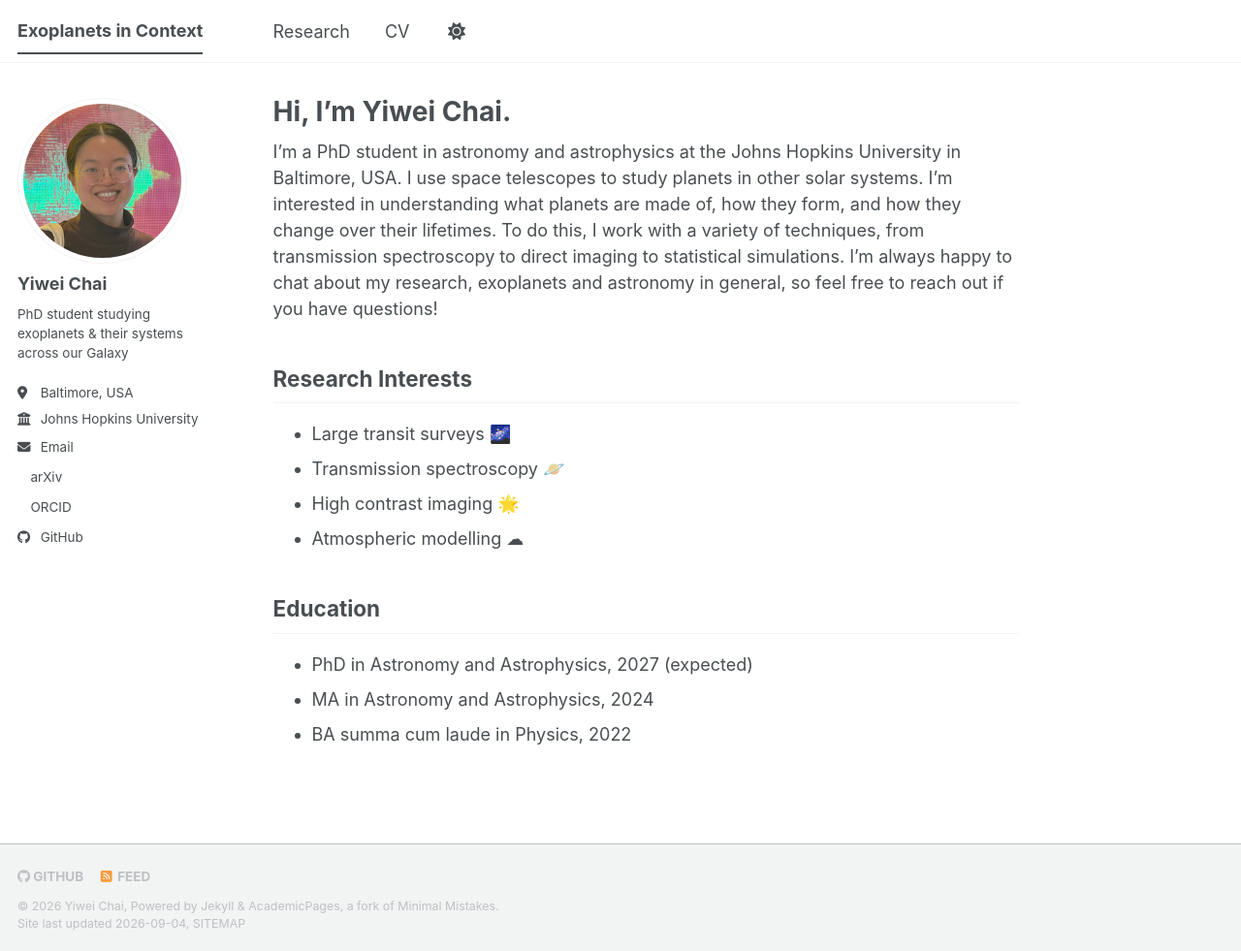
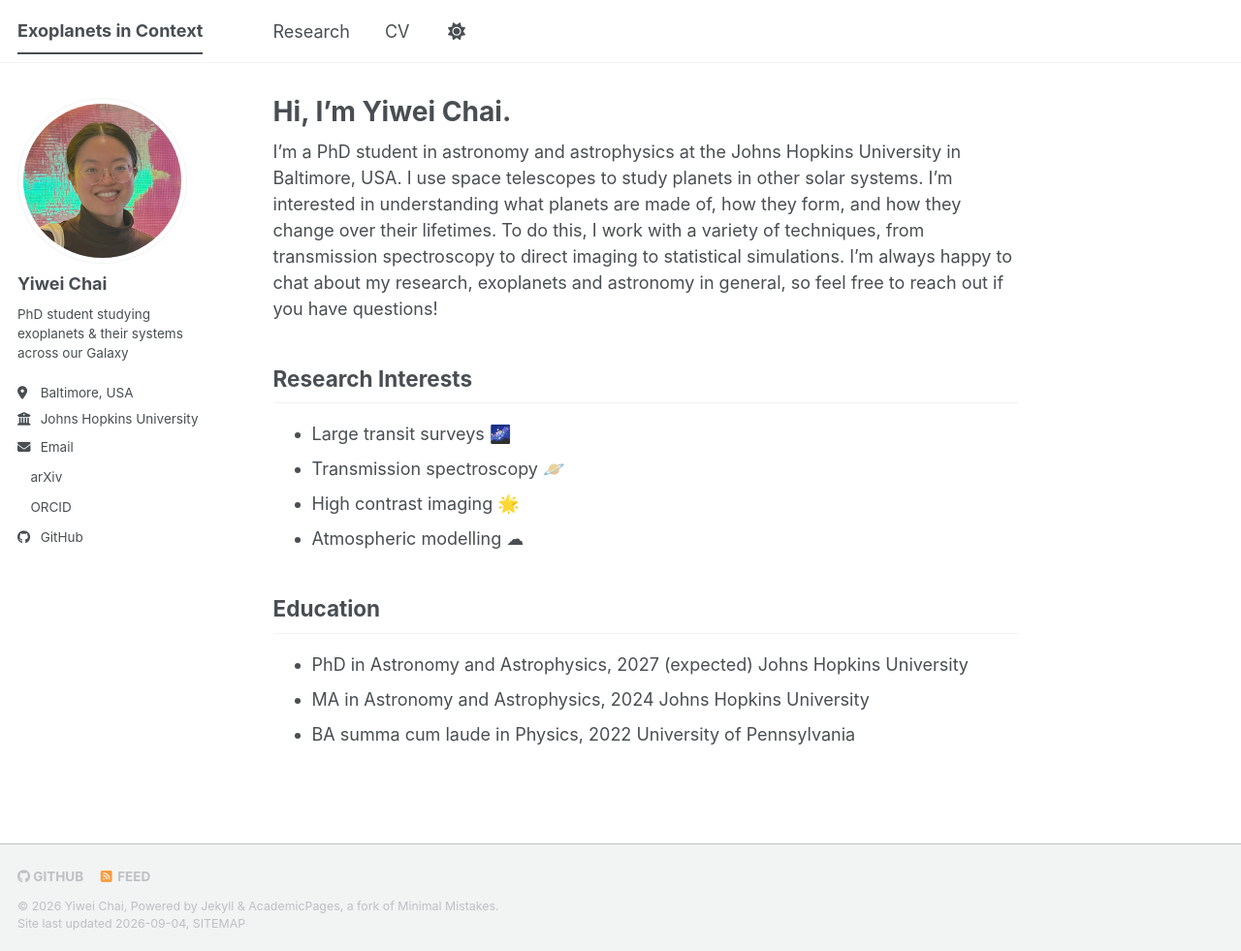
Before and after one commit to youais/youais.github.io, a Jekyll site: the page built from _pages/about.md, in a window 1280 px wide and 981 px high. Shown: the whole window at 97% size. Built offline with Jekyll 4.4.1, drawn with Linux system fonts in a browser that asks for light colours; a style sheet for code colours, icons or effects is not loaded.

Commit message:
Update about.md

```diff
--- a/_pages/about.md
+++ b/_pages/about.md
@@ -21,8 +21,11 @@ Research Interests
 Education
 -----
 * PhD in Astronomy and Astrophysics, 2027 (expected)
+  Johns Hopkins University
 * MA in Astronomy and Astrophysics, 2024
+  Johns Hopkins University
 * BA summa cum laude in Physics, 2022
+  University of Pennsylvania
 
 
 
```
